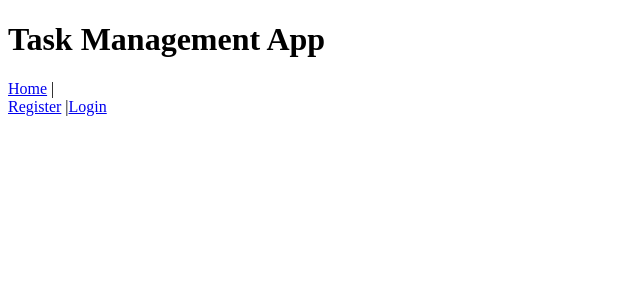
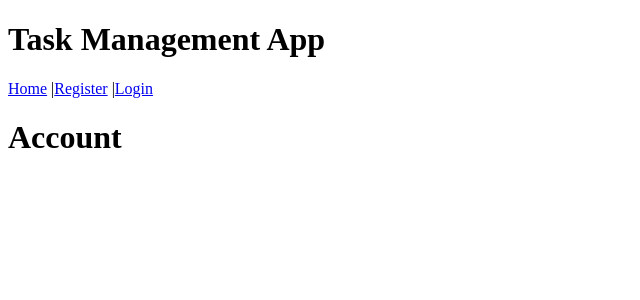
Before and after one commit to LikithaSupreeth/task-management-frontend, a React (Create React App) app: page /account in a window 1280 px wide. Shown: the top 300 px of the page, without its empty margins (0-640 px from the left). Built offline with nearby package versions, Linux system fonts and the light colour scheme.

Commit message:
Account created basic

```diff
--- a/src/App.js
+++ b/src/App.js
@@ -1,28 +1,31 @@
-import { Link, Route, Routes } from "react-router-dom"
-
 import Home from "./components/Home"
 import Login from "./components/Login"
 import Register from "./components/Register"
-import { useAuth } from "./context/AuthContext"
+import Account from "./components/Account"
+import { useAuth} from "./context/AuthContext"
+import { Link, Route, Routes } from "react-router-dom"
 
 export default function App() {
 
-  const { user } = useAuth()
+  const { user , handleLogout} = useAuth()
 
   return (
     <div>
       <h1>Task Management App</h1>
       <Link to="/">Home</Link> |
       {!user ? (
-        <div>
+        <>
           <Link to="/register">Register</Link> |
           <Link to="/login">Login</Link>
-        </div>
+        </>
       ) : (
-        <div>
+        <>
           <Link to="/account">Account</Link> |
-          <Link to="/">Logout</Link>
-        </div>
+          <Link to="/" onClick={()=>{
+            localStorage.removeItem('token')
+            handleLogout()
+          }}>Logout</Link>
+        </>
       )}
 
 
@@ -30,6 +33,7 @@ export default function App() {
         <Route path="/" element={<Home />} />
         <Route path="/register" element={<Register />} />
         <Route path="/login" element={<Login />} />
+        <Route path="/account" element={<Account/>}></Route>
       </Routes>
     </div>
   )
--- /dev/null
+++ b/src/components/Account.js
@@ -0,0 +1,16 @@
+import { useAuth } from "../context/AuthContext"
+
+export default function Account(){
+    const {user} = useAuth()
+    return (
+        <div>
+            <h1>Account</h1>
+            {user &&
+            <>
+            <p>First name - {user.firstName}</p>
+            <p>Last name - {user.lastName}</p>
+            </>
+            }
+        </div>
+    )
+}
--- a/src/components/Home.js
+++ b/src/components/Home.js
@@ -1,8 +1,11 @@
+import { useAuth } from "../context/AuthContext"
 
-export default function Home(){
+export default function Home() {
+    const { user } = useAuth()
     return (
         <div>
             <h2>Home</h2>
+            {user && <p>Welcome {user.firstName}</p>}
         </div>
     )
 }
```
